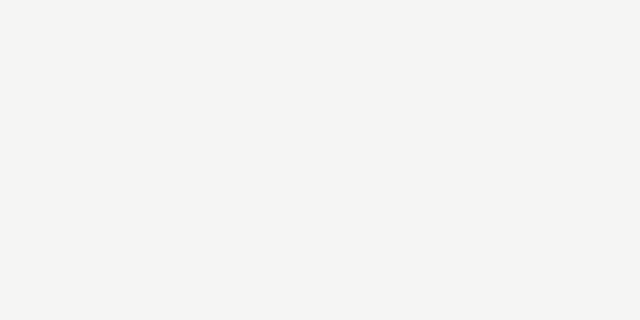
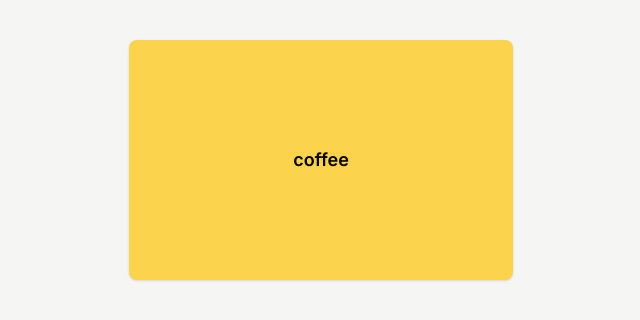
Before and after one commit to sangshrestha/flashcard, a Next.js app: page / in a window 1280 px wide. Shown: the top 320 px of the page, without its empty margins (319-959 px from the left). Built offline with nearby package versions, Linux system fonts and the light colour scheme.

Commit message:
feat: flashcard component

```diff
--- a/src/app/page.tsx
+++ b/src/app/page.tsx
@@ -1,3 +1,5 @@
+import { Flashcard } from "@/components/Flashcard";
+
 export default function Home() {
-
+  return (<Flashcard front="coffee" back="kahve"></Flashcard>)
 }
--- /dev/null
+++ b/src/components/Flashcard.tsx
@@ -0,0 +1,24 @@
+"use client";
+import React from "react";
+
+type FlashcardProps = {
+  front: string;
+  back: string;
+};
+
+export function Flashcard({ front, back }: FlashcardProps) {
+  const [text, setText] = React.useState(front);
+
+  function flip() {
+    text === front ? setText(back) : setText(front);
+  }
+
+  return (
+    <div
+      className="flex flex-1 place-items-center max-w-sm h-60 p-6 rounded-lg shadow bg-amber-300 cursor-pointer"
+      onClick={flip}
+    >
+      <p className="w-full text-center text-lg font-semibold">{text}</p>
+    </div>
+  );
+}
```
